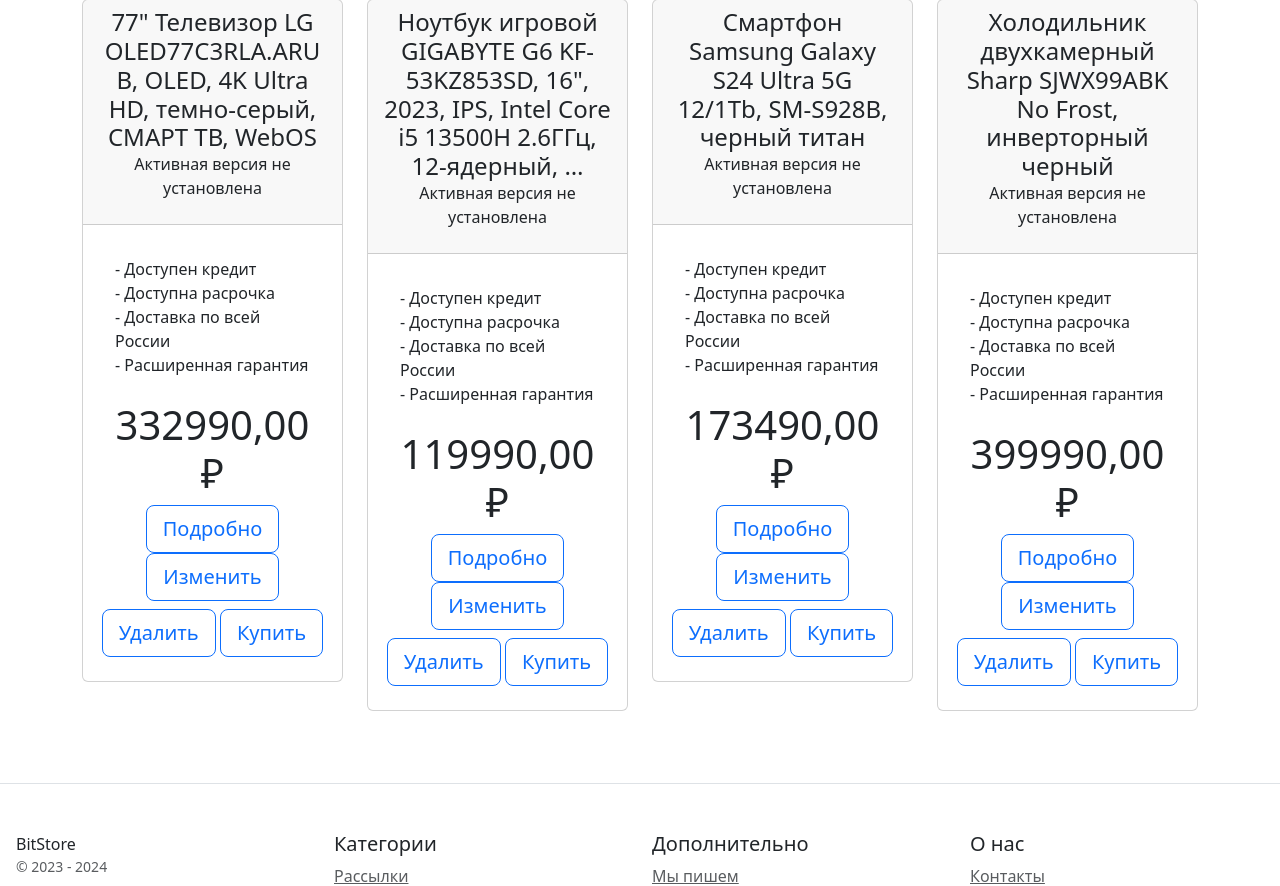
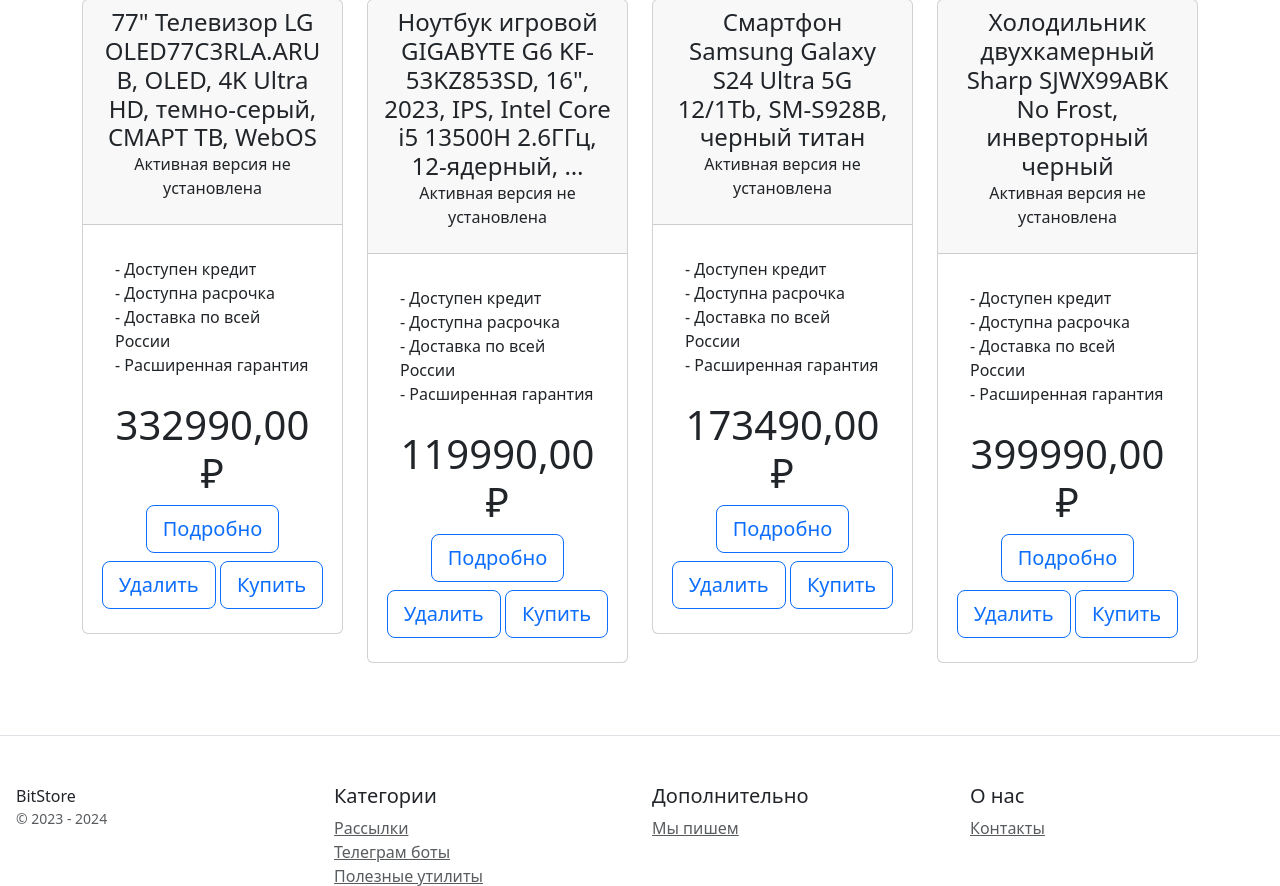
Before and after one commit to IceDisel/django-online-store, a Django app: template catalog/templates/catalog/index.html in a window 1280 px wide. Shown: the part 375-1261 px from the top of the page. Run offline with Django 5.2, Linux system fonts and the light colour scheme; the template is opened without the code that fills it: values that come from a table or form of the project are taken from there, others are empty; data comes from the database, SQL or seed files in the repository; some libraries are stand-ins or nearby versions.

Commit message:
Добавлена проверка для кнопки "Изменить" для отображения пользователям имеющие права редактирования продукта

```diff
--- a/catalog/templates/catalog/index.html
+++ b/catalog/templates/catalog/index.html
@@ -20,11 +20,10 @@
 
 
                     {% if object.active_version %}
-                        <p>Активная версия: {{ object.active_version.number_ver }}</p>
+                    <p>Активная версия: {{ object.active_version.number_ver }}</p>
                     {% else %}
-                        <p>Активная версия не установлена</p>
+                    <p>Активная версия не установлена</p>
                     {% endif %}
-
 
 
                 </div>
@@ -38,8 +37,12 @@
 
                     <h1 class="card-title pricing-card-title">{{ object.price }} ₽</h1>
                     <a class="btn btn-lg btn-block btn-outline-primary" href="{% url 'catalog:product' object.pk %}">Подробно</a>
-                    <a class="btn btn-lg btn-block btn-outline-primary" href="{% url 'catalog:product_edit' object.pk %}">Изменить</a>
-                    <a class="btn btn-lg btn-block btn-outline-primary my-2" href="{% url 'catalog:product_delete' object.pk %}">Удалить</a>
+                    {% if perms.catalog.can_edit_description and perms.catalog.can_edit_category and perms.catalog.set_published_status or user == object.owner %}
+                    <a class="btn btn-lg btn-block btn-outline-primary"
+                       href="{% url 'catalog:product_edit' object.pk %}">Изменить</a>
+                    {% endif %}
+                    <a class="btn btn-lg btn-block btn-outline-primary my-2"
+                       href="{% url 'catalog:product_delete' object.pk %}">Удалить</a>
                     <button type="button" class="btn btn-lg btn-block btn-outline-primary my-2">Купить</button>
                 </div>
             </div>
```
